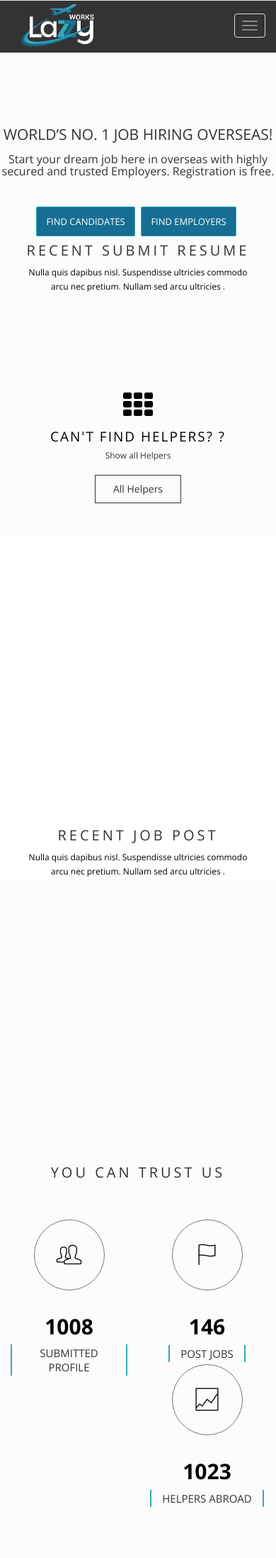
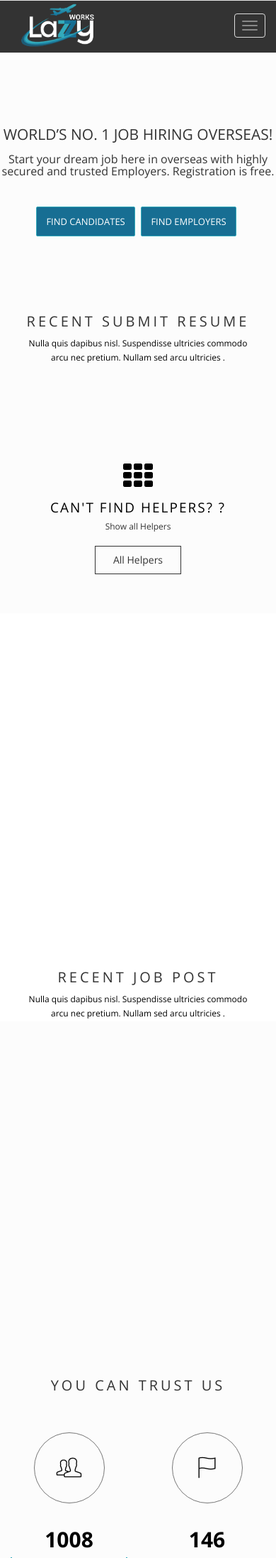
Before and after one commit to JohnRax/LazzyCorporation-OFWv0.2, a PHP site: page /index.php in a window 390 px wide. Shown: the top 2195 px of the page at 71% size. Run offline with PHP 8.4, Linux system fonts and the light colour scheme; data that the repository does not hold is empty; some libraries are stand-ins or nearby versions.

Commit message:
responsive

```diff
--- a/assets/css/responsive.css
+++ b/assets/css/responsive.css
@@ -837,8 +837,7 @@
 @media (max-width:480px){
 
     .page-title {
-        padding-top: 400px;
-
+        padding-top: 500px;
     }
 
     .search-btn
```
